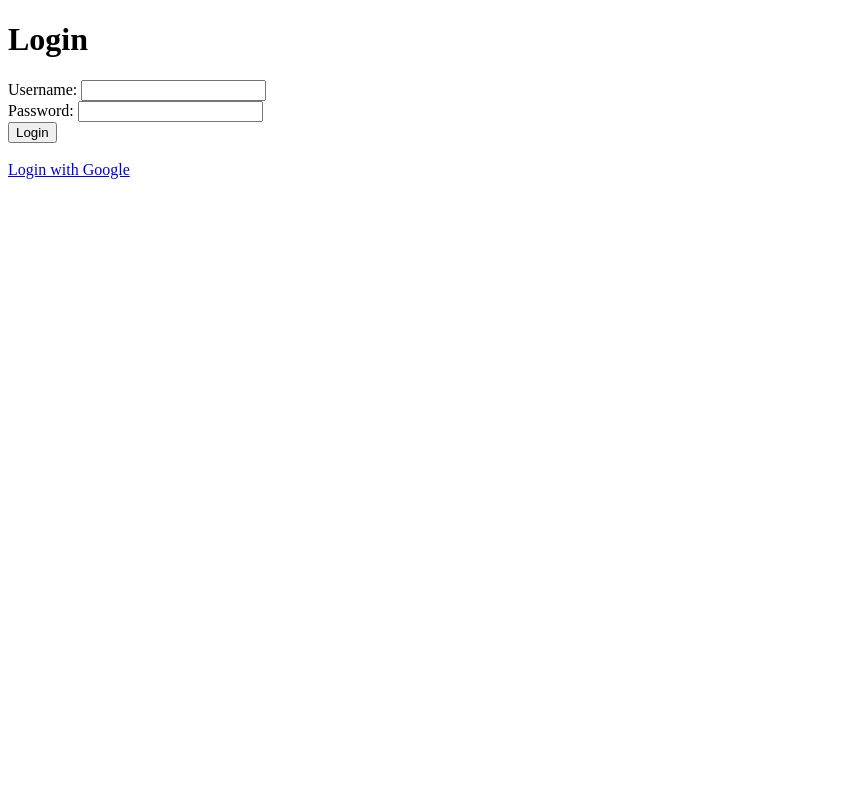
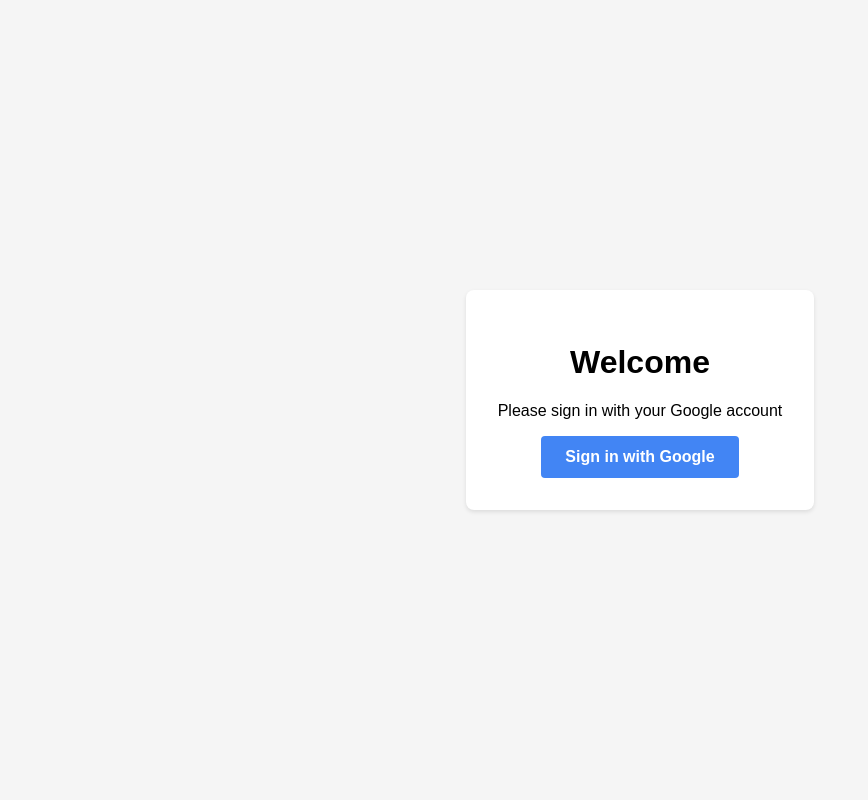
Before and after one commit to MickyV18/Finalyze, a FastAPI app: page /auth/login-page in a window 1280 px wide. Shown: the whole page, without its empty margins (0-868 px from the left). Run offline with FastAPI, Linux system fonts and the light colour scheme.

Commit message:
hapus manual login

```diff
--- a/app/routes/auth.py
+++ b/app/routes/auth.py
@@ -1,5 +1,4 @@
 from fastapi import APIRouter, HTTPException
-from fastapi import Form
 from fastapi.responses import RedirectResponse
 from fastapi.responses import HTMLResponse
 from fastapi.templating import Jinja2Templates
@@ -61,16 +60,6 @@
     except Exception as e:
         raise HTTPException(status_code=400, detail=str(e))
 
-
-@router.post("/manual-login")
-def manual_login(username: str = Form(...), password: str = Form(...)):
-    # Validasi username dan password di sini
-    if username == "admin" and password == "password123":
-        return {"message": "Login successful"}
-    else:
-        raise HTTPException(status_code=401, detail="Invalid credentials")
-
-
 templates = Jinja2Templates(directory="app/templates")
 
 @router.get("/login-page", response_class=HTMLResponse)
--- a/app/templates/login.html
+++ b/app/templates/login.html
@@ -3,20 +3,45 @@
   <head>
     <meta charset="UTF-8" />
     <meta name="viewport" content="width=device-width, initial-scale=1.0" />
-    <title>Login</title>
+    <title>Login with Google</title>
+    <style>
+      body {
+        display: flex;
+        justify-content: center;
+        align-items: center;
+        height: 100vh;
+        margin: 0;
+        font-family: Arial, sans-serif;
+        background-color: #f5f5f5;
+      }
+      .login-container {
+        text-align: center;
+        padding: 2rem;
+        background-color: white;
+        border-radius: 8px;
+        box-shadow: 0 2px 4px rgba(0, 0, 0, 0.1);
+      }
+      .google-btn {
+        display: inline-flex;
+        align-items: center;
+        background-color: #4285f4;
+        color: white;
+        padding: 12px 24px;
+        border-radius: 4px;
+        text-decoration: none;
+        font-weight: bold;
+        transition: background-color 0.3s;
+      }
+      .google-btn:hover {
+        background-color: #357abd;
+      }
+    </style>
   </head>
   <body>
-    <h1>Login</h1>
-    <form method="post" action="/auth/manual-login">
-      <label for="username">Username:</label>
-      <input type="text" id="username" name="username" required />
-      <br />
-      <label for="password">Password:</label>
-      <input type="password" id="password" name="password" required />
-      <br />
-      <button type="submit">Login</button>
-    </form>
-    <br />
-    <a href="/auth/login">Login with Google</a>
+    <div class="login-container">
+      <h1>Welcome</h1>
+      <p>Please sign in with your Google account</p>
+      <a href="/auth/login" class="google-btn"> Sign in with Google </a>
+    </div>
   </body>
 </html>
```
